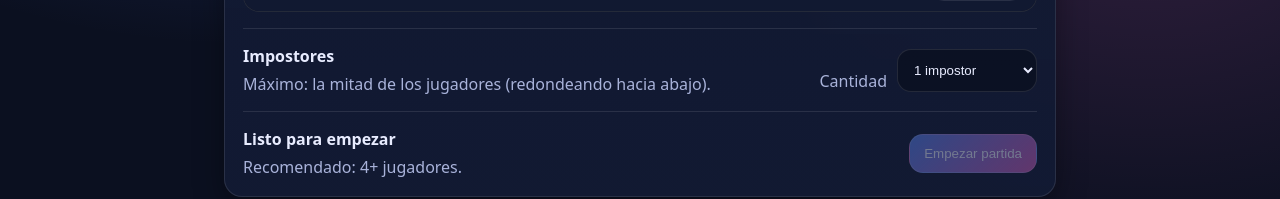
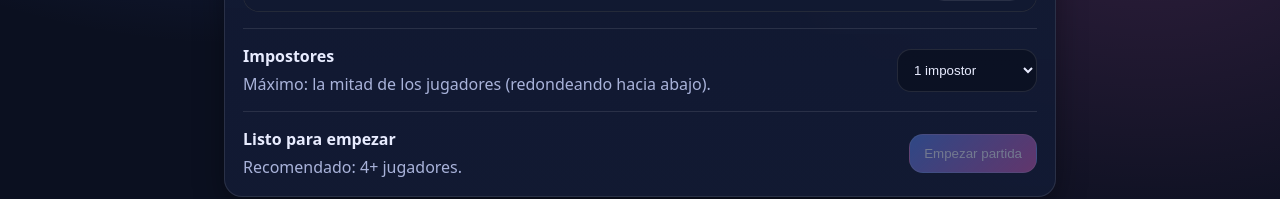
Before and after one commit to andynedine/el-impostor, a plain HTML site: page index.html in a window 1280 px wide. Shown: the part 284-483 px from the top of the page. Drawn offline with Linux system fonts and the light colour scheme.

Commit message:
Update index.html

```diff
--- a/index.html
+++ b/index.html
@@ -56,7 +56,6 @@
         </div>
 
         <div class="impostorCtl">
-          <label for="impostorCount" class="hint">Cantidad</label>
           <select id="impostorCount" class="input select"></select>
         </div>
       </div>
```
